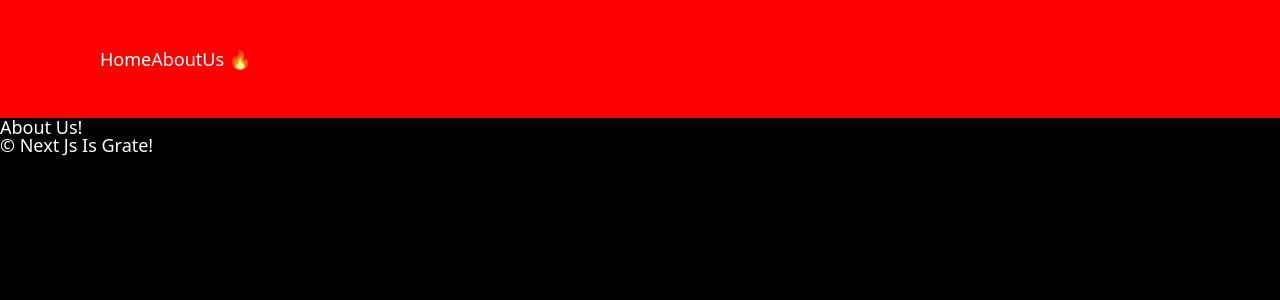
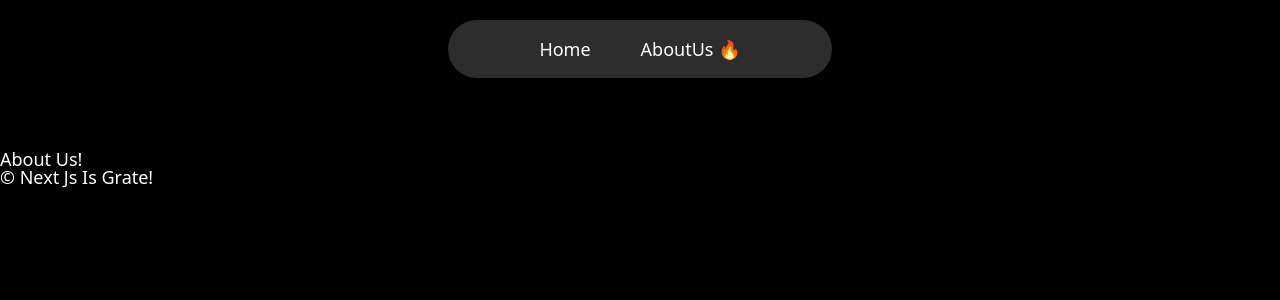
Before and after one commit to kyhyeok/learn-nextjs-14, a Next.js app: page /about-us in a window 1280 px wide. Shown: the top 300 px of the page. Built offline with nearby package versions, Linux system fonts and the light colour scheme.

Commit message:
Deployment
Movie Styles

```diff
--- a/components/movie-info.tsx
+++ b/components/movie-info.tsx
@@ -2,7 +2,7 @@
 
 async function getMovie(id: string) {
     console.log(`Fetching movies: ${Date.now()}`);
-    await new Promise(resolve => setTimeout(resolve, 5000));
+    await new Promise(resolve => setTimeout(resolve, 2000));
     const response = await fetch(`${API_URL}/${id}`);
     return response.json();
 }
--- a/components/movie-videos.tsx
+++ b/components/movie-videos.tsx
@@ -2,7 +2,7 @@
 
 async function getVideos(id: string) {
     console.log(`Fetching videos: ${Date.now()}`);
-    await new Promise(resolve => setTimeout(resolve, 3000));
+    await new Promise(resolve => setTimeout(resolve, 1000));
     // throw new Error("something broke...")
     const response = await fetch(`${API_URL}/${id}/videos`);
     return response.json();
--- a/styles/global.css
+++ b/styles/global.css
@@ -144,6 +144,7 @@
     background-color: black;
     color: white;
     font-size: 18px;
+    padding-top: 150px;
 }
 
 a {
--- a/styles/navigation.module.css
+++ b/styles/navigation.module.css
@@ -1,8 +1,28 @@
 .nav {
-    background-color: red;
-    padding: 50px 100px;
+    background-color: #2d2d2d;
+    position: fixed;
+    width: 30%;
+    margin: 0 auto;
+    top: 20px;
+    border-radius: 50px;
+    padding: 20px 0;
+    left: 50%;
+    z-index: 10;
+    transform: translateX(-50%);
 }
 
 .nav ul {
     display: flex;
+    justify-content: center;
+    gap: 50px;
 }
+
+.nav ul li {
+    list-style: none;
+    transform: none;
+    transition: all 0.1s ease-in-out;
+}
+
+.nav ul li:hover {
+    transform: scale(1.05);
+}
```
Also changed, not shown: app/(home)/page.tsx (+6 -8 lines), components/movie.tsx (added, +22 -0 lines), styles/home.module.css (added, +8 -0 lines), styles/movie.module.css (added, +26 -0 lines).
